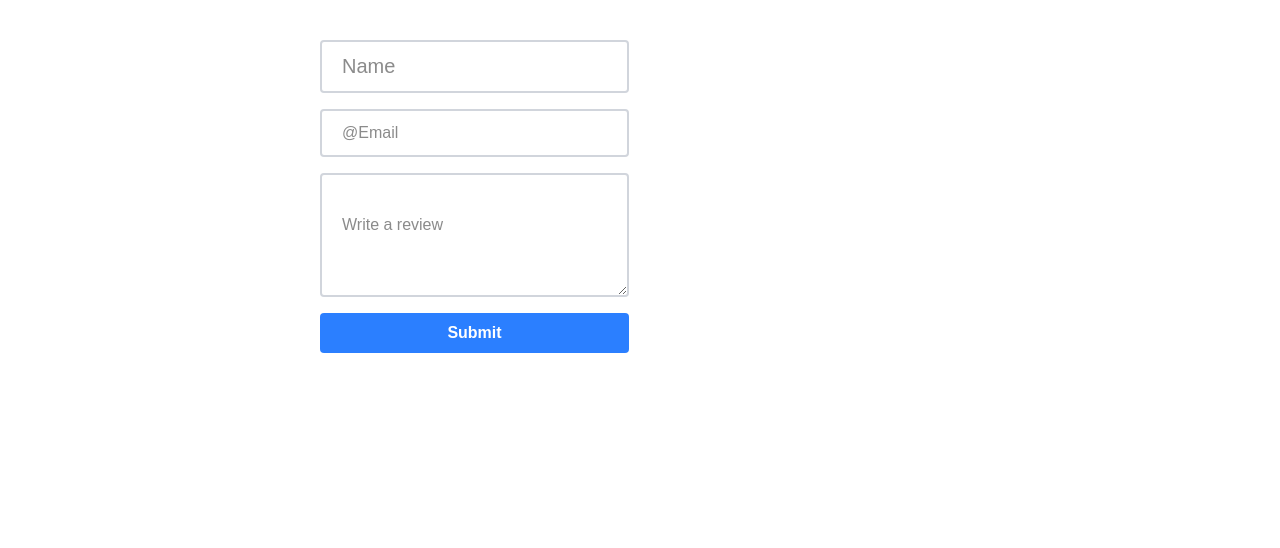
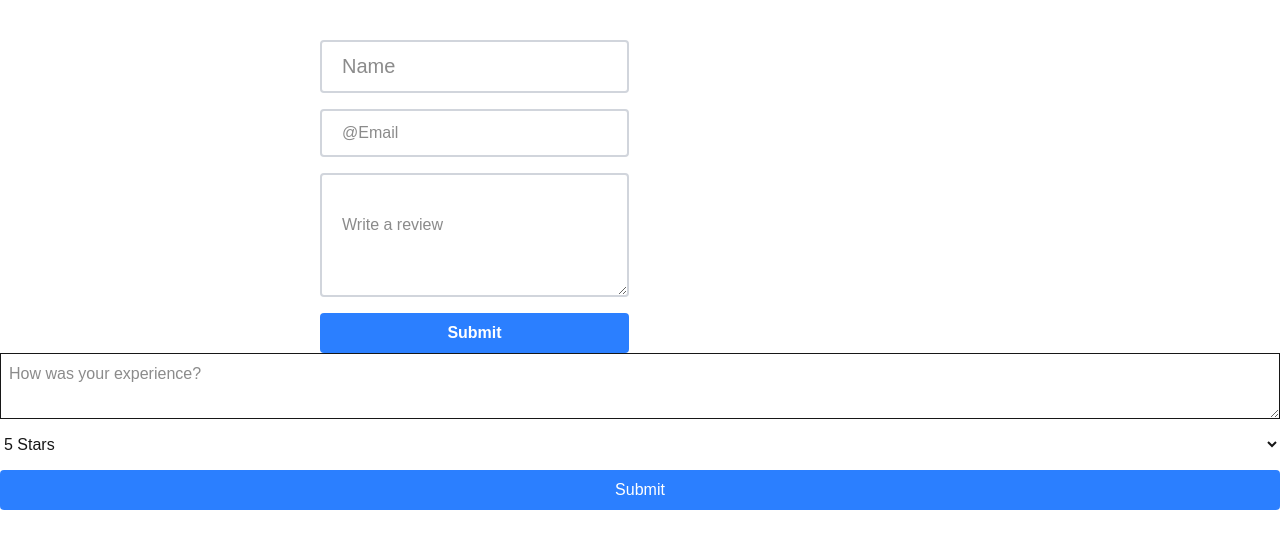
Before and after one commit to redlybastian/review_from, a Next.js app: page / in a window 1280 px wide. Shown: the top 548 px of the page. Built offline with nearby package versions, Linux system fonts and the light colour scheme.

Commit message:
create review from

```diff
--- /dev/null
+++ b/src/app/components/reviewFrom.tsx
@@ -0,0 +1,42 @@
+"use client";
+import { useState } from "react";
+
+export default function ReviewForm() {
+  const [formData, setFormData] = useState({ review: "", rating: 5 });
+  const [isSubmitted, setIsSubmitted] = useState(false);
+
+  const handleSubmit = (e: React.FormEvent<HTMLFormElement>) => {
+    e.preventDefault();
+    if (!formData.review.trim()) return alert("Write a review!");
+
+    setIsSubmitted(true);
+  };
+
+  if (isSubmitted) {
+    return (
+      <div className="animate-feedback p-6 border rounded-lg shadow-md">
+        <h2 className="text-xl font-bold">Feedback Received!</h2>
+        <p className="italic">{`"${formData.review}"`}</p>
+        <p>Rating: {formData.rating} ⭐</p>
+      </div>
+    );
+  }
+
+  return (
+    <form onSubmit={handleSubmit} className="flex flex-col gap-4">
+      <textarea
+        className="border p-2"
+        value={formData.review}
+        onChange={(e) => setFormData({ ...formData, review: e.target.value })}
+        placeholder="How was your experience?"
+      />
+      <select
+        value={formData.rating}
+        onChange={(e) => setFormData({ ...formData, rating:Number(e.target.value ) })}
+      >
+        {[1, 2, 3, 4, 5].map(num => <option key={num} value={num}>{num} Stars</option>)}
+      </select>
+      <button className="bg-blue-500 text-white p-2 rounded">Submit</button>
+    </form>
+  );
+}
--- a/src/app/page.tsx
+++ b/src/app/page.tsx
@@ -1,3 +1,4 @@
+import ReviewForm from "./components/reviewFrom";
 
 
 export default function Home() {
@@ -15,7 +16,11 @@ export default function Home() {
           </textarea>
           <button className="bg-blue-500 hover:bg-blue-700 text-white font-bold py-2 px-4 rounded focus:outline-none focus:shadow-outline" type="submit" >Submit</button>
         </form>
+
     </div>
+      <div>
+        <ReviewForm/>
+      </div>
 
    </section>
   );
```
